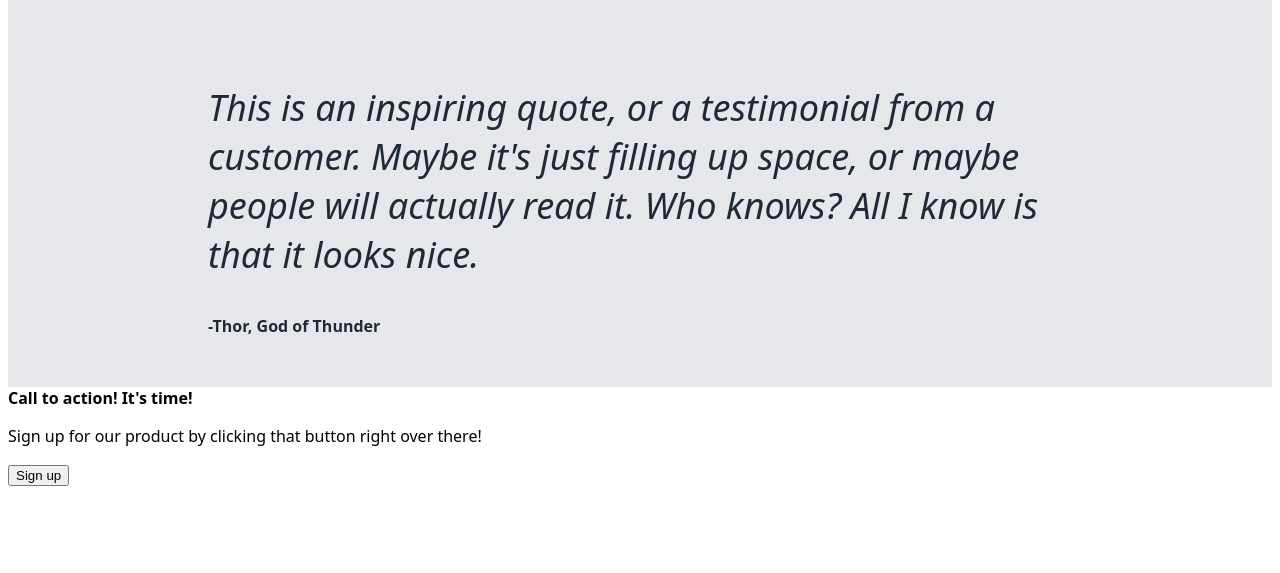
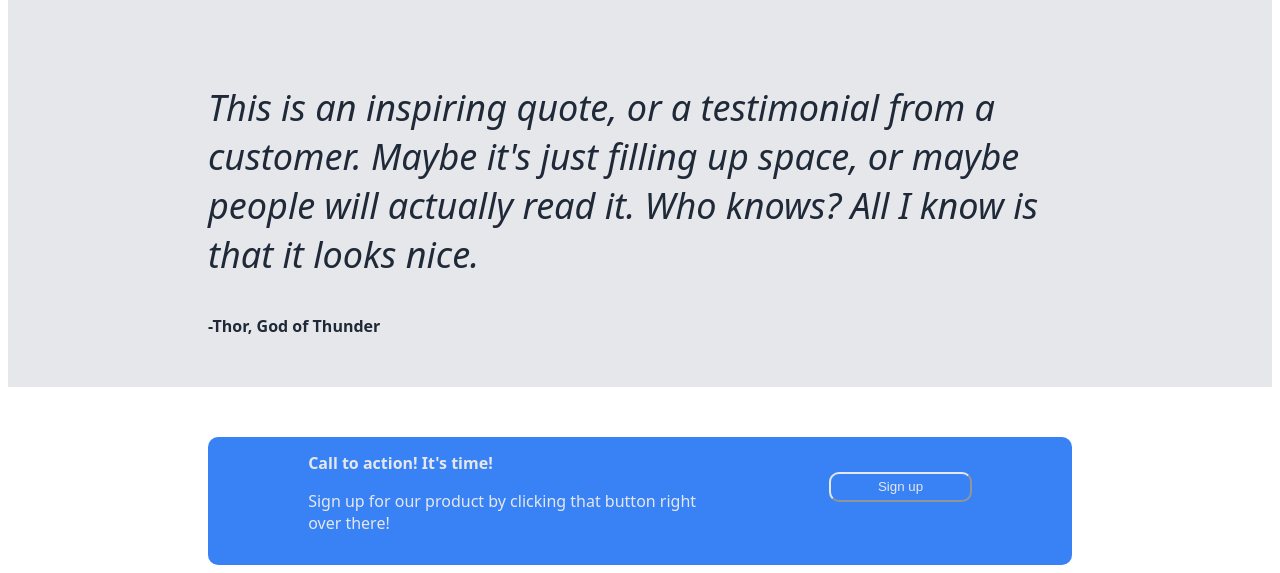
Before and after one commit to trananh-jason/odin-landing-page, a plain HTML site: page index.html in a window 1280 px wide. Shown: the part 794-1367 px from the top of the page. Before the commit the page ends 1288 px from the top, so only its background shows below. Drawn offline with Linux system fonts and the light colour scheme.

Commit message:
Styled footer

```diff
--- a/styles.css
+++ b/styles.css
@@ -119,3 +119,34 @@ body {
     flex: 1;
     justify-content: right;
 }
+
+.footer {
+    display: flex;
+    justify-content: center;
+}
+
+.sign-up {
+    background-color: #3882f6;
+    border-radius: 10px;
+    margin-top: 50px;
+    padding: 15px 100px;
+    display: flex;
+}
+
+.sign-up-text {
+    color: #e5e7eb;
+    margin-right: 100px;
+    flex: 8 1 0;
+}
+
+.sign-up button {
+    background-color: #3882f6;
+    color: #e5e7eb;
+    border-color: #e5e7eb;
+    height: 30px;
+    width: 90px;
+    padding: 5px 10px;
+    border-radius: 10px;
+    margin-top: 20px;
+    flex: auto;
+}
```
